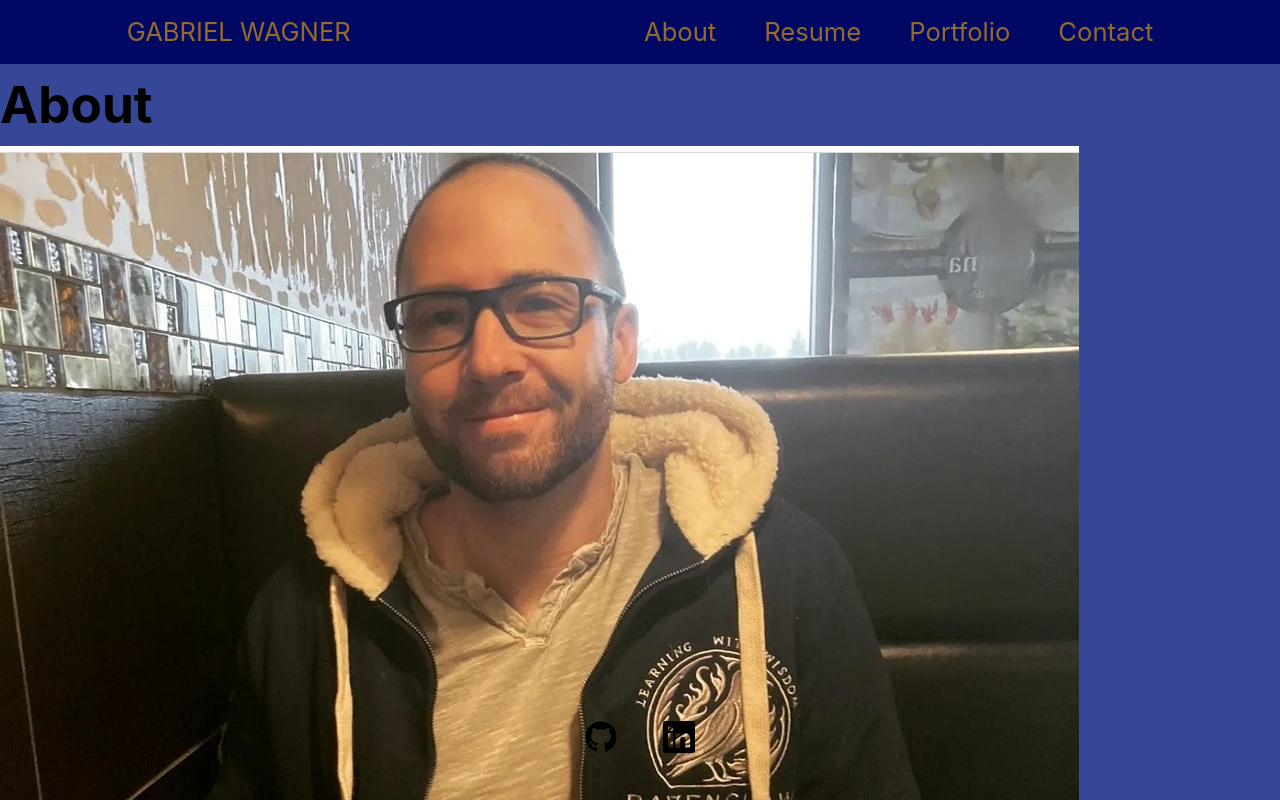
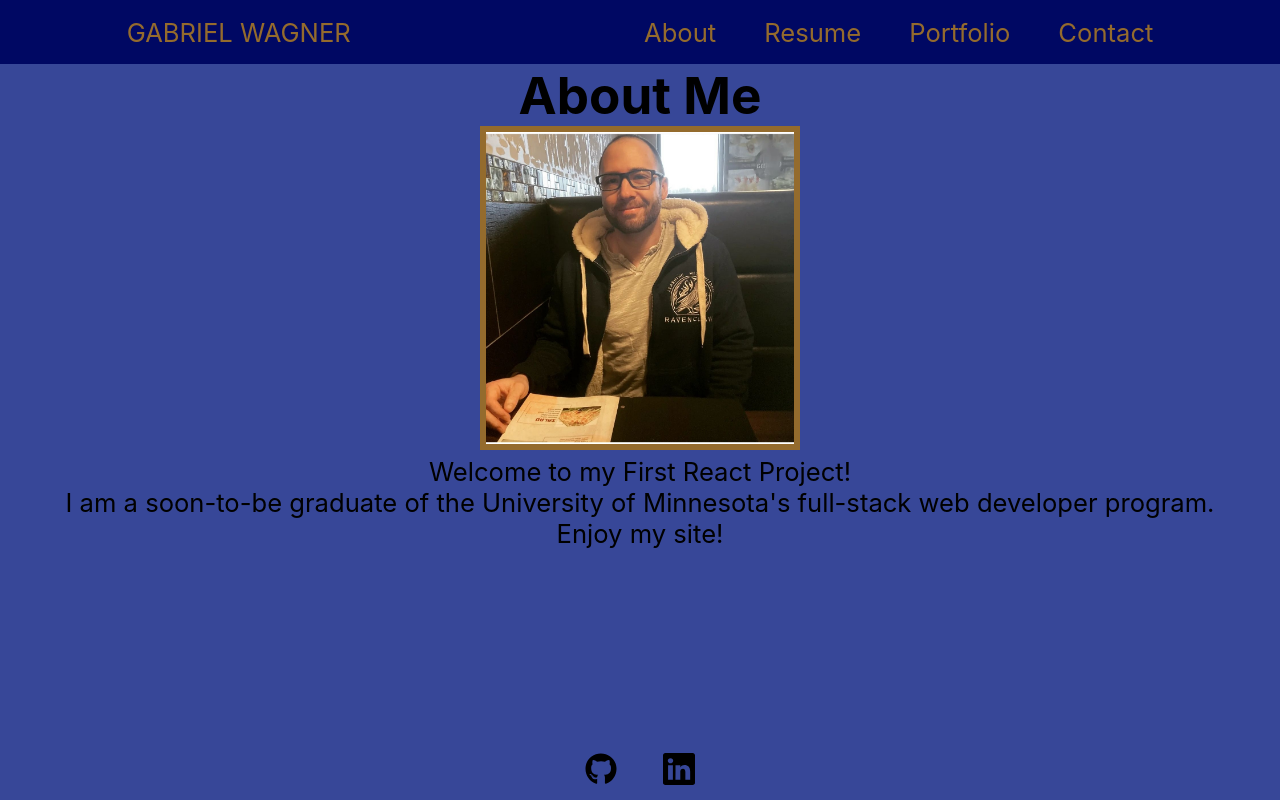
Before and after one commit to wagnergabe/React_Portfolio, a React (Create React App) app: page /about in a window 1280 px wide. Shown: the top 800 px of the page. Built offline with nearby package versions, Linux system fonts and the light colour scheme.

Commit message:
fixed icon overlap

```diff
--- a/src/App.css
+++ b/src/App.css
@@ -3,14 +3,9 @@
   box-sizing: border-box;
 }
 
-
 body {
  font-size: 1.6rem;
  background: #374798;
- line-height: 1.6;
- min-height: 100vh;
- display: flex;
- flex-direction: column;
 }
 
 li {
@@ -65,6 +60,34 @@ button {
   margin: 0 1px;
 }
 
+/*About Component*/
+
+.aboutContainer {
+  position: absolute;
+  padding-bottom: 50px;
+  margin-left: auto;
+margin-right: auto;
+left: 0;
+right: 0;
+text-align: center;
+}
+
+.aboutContainer h1 {
+  text-align: center;
+}
+
+
+img {
+  max-width: 25%;
+  border:#946B2D solid 6px;
+  align-items: center;
+}
+
+
+.aboutText {
+  text-align: center;
+}
+
 
 /*Navigation Component*/
 
@@ -102,13 +125,10 @@ button {
 
   /*footer*/
   footer {
-    background: var(--color-primary);
-    padding: 3rem 0;
+    background:#374798;
     text-align: center;
     font-size: 2.0rem;
     margin-top: 6rem;
-    position: fixed;
-    bottom: 0;
     width: 100%;
   }
 
@@ -139,8 +159,7 @@ button {
     display: flex;
     justify-content: center;
     gap: 1rem;
-    margin-bottom: 2rem;
-    position: fixed;
+    position: absolute;
     bottom: 0;
     width: 100%;
   }
--- a/src/components/About/index.js
+++ b/src/components/About/index.js
@@ -3,9 +3,12 @@ import gabeImage from '../../images/Oyamu.jpg'
 
 const About = () => {
     return (
-        <div>
-        <h1> About </h1>
+        <div className='aboutContainer'>
+        <h1> About Me </h1>
             <img src={gabeImage} alt='Image of Gabriel Wagner'/>
+            <p>Welcome to my First React Project!</p>
+            <p>I am a soon-to-be graduate of the University of Minnesota's full-stack web developer program. </p>
+            <p>Enjoy my site!</p>
         </div>
     )
 }
```
